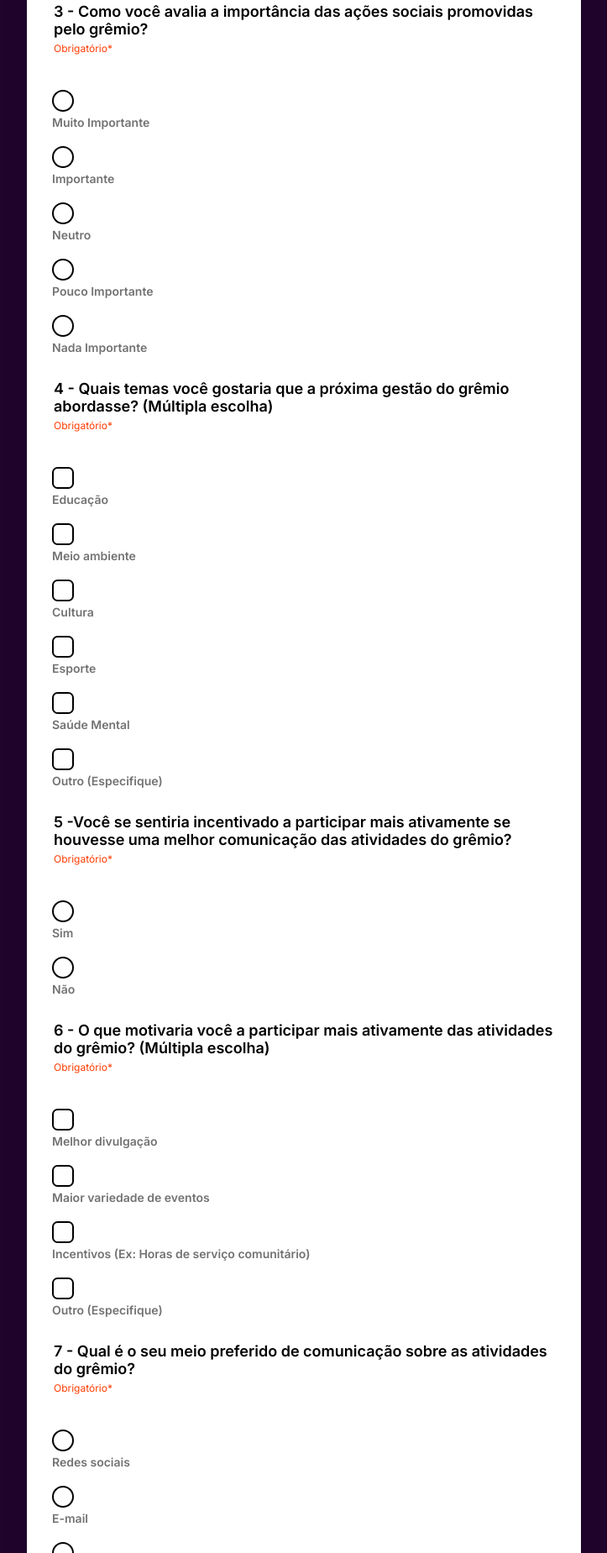
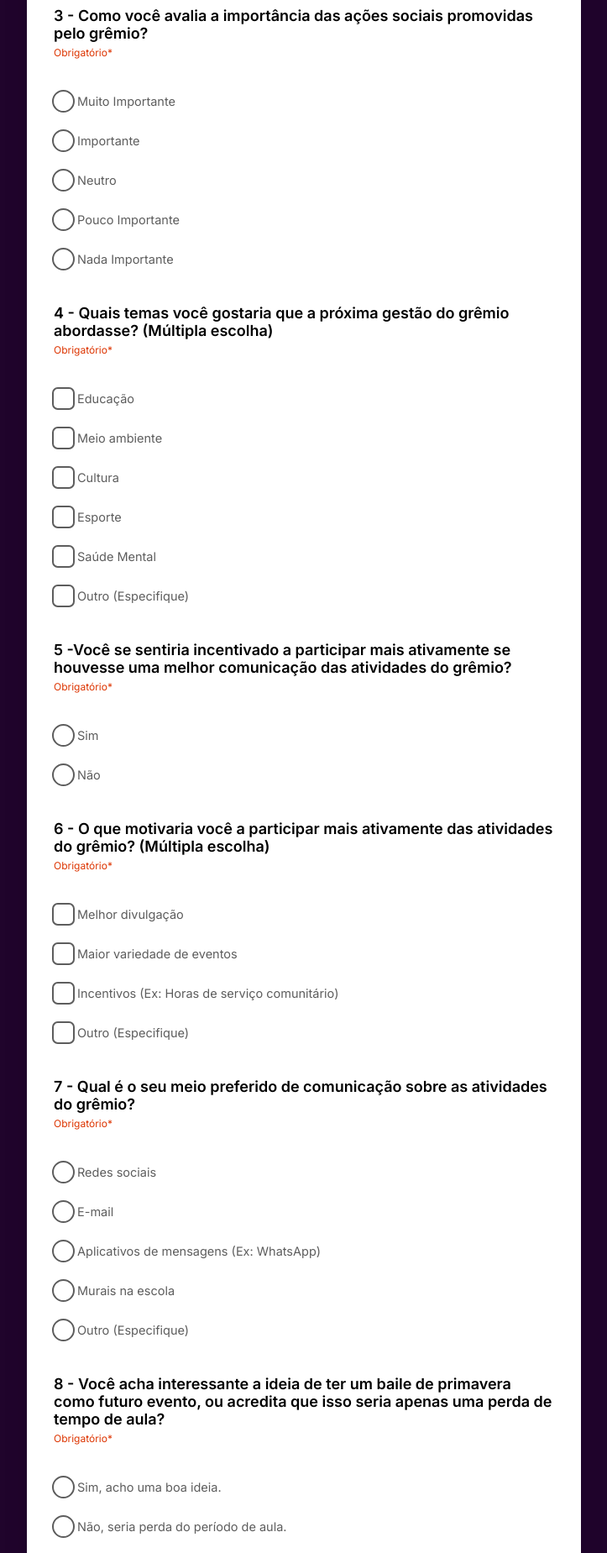
Before and after one commit to risechapa/rise, a plain HTML site: page index.html in a window 1280 px wide. Shown: the part 411-2260 px from the top of the page at 84% size, without its empty margins (278-1001 px from the left). Drawn offline with Linux system fonts and the light colour scheme.

Commit message:
CSS fixed

```diff
--- a/index.html
+++ b/index.html
@@ -11,7 +11,7 @@
     <div class="form-container">
         <form action="https://formspree.io/f/mpwpwwqn" method="POST" id="pesquisaCampo">
             <div class="form-group">
-            <label for="ano"> <legend>1 - Em qual ano você está?</legend> <p>Obrigatório*</p> </label>
+            <label for="ano"> <legend>1 - Em qual ano você está? <p>Obrigatório*</p></legend> </label>
 
                 <select id="ano" name="ano" onchange="nonEmpty(this)">
                     <option value="select">Selecione...</option>
@@ -22,7 +22,7 @@
 
             </div>
             <div class="form-group">
-                <label for="curso"><legend>2- Em qual curso você está?</legend> <p>Obrigatório*</p> </label>
+                <label for="curso"><legend>2- Em qual curso você está? <p>Obrigatório*</p></legend> </label>
                 <select id="curso" name="curso" onchange="nonEmpty(this)">
                     <option value="select">Selecione...</option>
                     <option value="dsem">Desenvolvimento de Sistemas</option>
@@ -37,43 +37,67 @@
             <div class="form-group">
 
                 <legend>3 - Como você avalia a importância das ações sociais promovidas pelo grêmio? <p>Obrigatório*</p> </legend>
+
+                    <div class="resposta">
                     <input type="radio" id="muitoImportante" name="acoes" value="muitoImportante" onchange="nonEmpty(this)">
-                    <label for="muitoImportante">Muito Importante</label>
+                    <label for="muitoImportante"> Muito Importante</label>
+                    </div> <br>
 
+                    <div class="resposta">
                     <input type="radio" id="importante" name="acoes" value="importante" onchange="nonEmpty(this)">
-                    <label for="importante">Importante</label>
+                    <label for="importante"> Importante</label>
+                    </div> <br>
 
+                    <div class="resposta">
                     <input type="radio" id="neutro" name="acoes" value="neutro" onchange="nonEmpty(this)">
-                    <label for="neutro">Neutro</label>
+                    <label for="neutro"> Neutro</label>
+                    </div> <br>
 
+                    <div class="resposta">
                     <input type="radio" id="poucoImportante" name="acoes" value="poucoImportante" onchange="nonEmpty(this)">
-                    <label for="poucoImportante">Pouco Importante</label>
+                    <label for="poucoImportante"> Pouco Importante</label>
+                    </div> <br>
 
+                    <div class="resposta">
                     <input type="radio" id="nadaImportante" name="acoes" value="nadaImportante" onchange="nonEmpty(this)">
-                    <label for="nadaImportante">Nada Importante</label>
+                    <label for="nadaImportante"> Nada Importante</label>
+                    </div> <br>
 
             </div>
 
             <div class="form-group">
 
                 <legend>4 - Quais temas você gostaria que a próxima gestão do grêmio abordasse? (Múltipla escolha) <p>Obrigatório*</p> </legend>
+
+                <div class="resposta">
                 <input type="checkbox" id="educacao" name="temas" value="educacao" onchange="nonEmpty(this)">
-                <label for="educacao">Educação</label>
+                <label for="educacao"> Educação</label>
+                </div> <br>
 
+                <div class="resposta">
                 <input type="checkbox" id="meioAmbiente" name="temas" value="meioAmbiente" onchange="nonEmpty(this)">
-                <label for="meioAmbiente">Meio ambiente</label>
+                <label for="meioAmbiente"> Meio ambiente</label>
+                </div> <br>
 
+                <div class="resposta">
                 <input type="checkbox" id="cultura" name="temas" value="cultura" onchange="nonEmpty(this)">
-                <label for="cultura">Cultura</label>
+                <label for="cultura"> Cultura</label>
+                </div> <br>
 
+                <div class="resposta">
                 <input type="checkbox" id="esporte" name="temas" value="esporte" onchange="nonEmpty(this)">
-                <label for="esporte">Esporte</label>
+                <label for="esporte"> Esporte</label>
+                </div> <br>
 
+                <div class="resposta">
                 <input type="checkbox" id="saudeMental" name="temas" value="saudeMental" onchange="nonEmpty(this)">
-                <label for="saudeMental">Saúde Mental</label>
+                <label for="saudeMental"> Saúde Mental</label>
+                </div> <br>
 
+                <div class="resposta">
                 <input type="checkbox" id="outroTemas" name="temas" value="outroTemas" oninput="showText(this)" onchange="nonEmpty(this)">
-                <label for="outroTemas">Outro (Especifique)</label>
+                <label for="outroTemas"> Outro (Especifique)</label>
+                </div> <br>
                 <textarea id="temasText" name="temasText" class="hidden" placeholder="Digite sua resposta"></textarea>
 
             </div>
@@ -81,28 +105,43 @@
             <div class="form-group">
 
                 <legend>5 -Você se sentiria incentivado a participar mais ativamente se houvesse uma melhor comunicação das atividades do grêmio? <p>Obrigatório*</p> </legend>
+
+                <div class="resposta">
                 <input type="radio" id="simComunicacao" name="comunicacao" value="simComunicacao" onchange="nonEmpty(this)">
-                <label for="simComunicacao">Sim</label>
+                <label for="simComunicacao"> Sim</label>
+                </div> <br>
 
+                <div class="resposta">
                 <input type="radio" id="naoComunicacao" name="comunicacao" value="naoComunicacao" onchange="nonEmpty(this)">
-                <label for="naoComunicacao">Não</label>
+                <label for="naoComunicacao"> Não</label>
+                </div> <br>
 
             </div>
 
             <div class="form-group">
 
                 <legend>6 - O que motivaria você a participar mais ativamente das atividades do grêmio? (Múltipla escolha)<p>Obrigatório*</p> </legend>
+
+                <div class="resposta">
                 <input type="checkbox" id="melhorDivulgacao" name="atividade" value="melhorDivulgacao" onchange="nonEmpty(this)">
-                <label for="melhorDivulgacao">Melhor divulgação</label>
+                <label for="melhorDivulgacao"> Melhor divulgação</label>
+                </div> <br>
 
+                <div class="resposta">
                 <input type="checkbox" id="maiorVariedadeEventos" name="atividade" value="maiorVariedadeEventos" onchange="nonEmpty(this)">
-                <label for="maiorVariedadeEventos">Maior variedade de eventos</label>
+                <label for="maiorVariedadeEventos"> Maior variedade de eventos</label>
+                </div> <br>
 
+
+                <div class="resposta">
                 <input type="checkbox" id="incentivos" name="atividade" value="incentivos" onchange="nonEmpty(this)">
-                <label for="incentivos">Incentivos (Ex: Horas de serviço comunitário)</label>
+                <label for="incentivos"> Incentivos (Ex: Horas de serviço comunitário)</label>
+                </div> <br>
 
+                <div class="resposta">
                 <input type="checkbox" id="outroAtividade" name="atividade" value="outroAtividade"  oninput="showText(this)" onchange="nonEmpty(this)">
-                <label for="outroAtividade">Outro (Especifique)</label>
+                <label for="outroAtividade"> Outro (Especifique)</label>
+                </div>
                 <textarea id="atividadeText" name="atividadeText" class="hidden" placeholder="Digite sua resposta"></textarea>
 
             </div>
@@ -110,20 +149,31 @@
             <div class="form-group">
 
                 <legend>7 - Qual é o seu meio preferido de comunicação sobre as atividades do grêmio? <p>Obrigatório*</p> </legend>
+
+                <div class="resposta">
                 <input type="radio" id="redesSociais" name="meio" value="redesSociais" onclick="hideTextRadio(this)" onchange="nonEmpty(this)">
-                <label for="redesSociais">Redes sociais</label>
+                <label for="redesSociais"> Redes sociais</label>
+                </div> <br>
 
+                <div class="resposta">
                 <input type="radio" id="email" name="meio" value="email" onclick="hideTextRadio(this)" onchange="nonEmpty(this)">
-                <label for="email">E-mail</label>
+                <label for="email"> E-mail</label>
+                </div> <br>
 
+                <div class="resposta">
                 <input type="radio" id="msgApps" name="meio" value="msgApps" onclick="hideTextRadio(this)" onchange="nonEmpty(this)">
-                <label for="msgApps">Aplicativos de mensagens (Ex: WhatsApp)</label>
+                <label for="msgApps"> Aplicativos de mensagens (Ex: WhatsApp)</label>
+                </div> <br>
 
+                <div class="resposta">
                 <input type="radio" id="murais" name="meio" value="murais" onclick="hideTextRadio(this)" onchange="nonEmpty(this)">
-                <label for="murais">Murais na escola</label>
+                <label for="murais"> Murais na escola</label>
+                </div> <br>
 
+                <div class="resposta">
                 <input type="radio" id="outroMeio" name="meio" value="outroMeio" onclick="showTextRadio(this)" onchange="nonEmpty(this)">
-                <label for="outroMeio">Outro (Especifique)</label>
+                <label for="outroMeio"> Outro (Especifique)</label>
+                </div> <br>
                 <textarea id="meioText" name="meioText" class="hidden" placeholder="Digite sua resposta"></textarea>
 
             </div>
@@ -131,11 +181,16 @@
             <div class="form-group">
 
                 <legend>8 - Você acha interessante a ideia de ter um baile de primavera como futuro evento, ou acredita que isso seria apenas uma perda de tempo de aula? <p>Obrigatório*</p> </legend>
+
+                <div class="resposta">
                 <input type="radio" id="simIdeia" name="baile" value="simIdeia" onchange="nonEmpty(this)">
-                <label for="simIdeia">Sim, acho uma boa ideia.</label>
+                <label for="simIdeia"> Sim, acho uma boa ideia.</label>
+                </div> <br>
 
+                <div class="resposta">
                 <input type="radio" id="naoIdeia" name="baile" value="naoIdeia" onchange="nonEmpty(this)">
-                <label for="naoIdeia">Não, seria perda do período de aula.</label>
+                <label for="naoIdeia"> Não, seria perda do período de aula.</label>
+                </div> <br>
 
             </div>
 
@@ -143,11 +198,16 @@
 
                 <legend>9 - Você considera interessante a ideia de termos, uma vez por mês, uma reunião com todos os representantes para analisar
                 suas necessidades e discutir propostas? Essa seria uma forma de integrar os representantes ao grêmio. <p>Obrigatório*</p> </legend>
+
+                <div class="resposta">
                 <input type="radio" id="simReuniao" name="reuniao" value="simReuniao" onchange="nonEmpty(this)">
-                <label for="simReuniao">Sim</label>
+                <label for="simReuniao"> Sim</label>
+                </div> <br>
 
+                <div class="resposta">
                 <input type="radio" id="naoReuniao" name="reuniao" value="naoReuniao" onchange="nonEmpty(this)">
-                <label for="naoReuniao">Não</label>
+                <label for="naoReuniao"> Não</label>
+                </div> <br>
 
             </div>
 
--- a/styles.css
+++ b/styles.css
@@ -1,5 +1,4 @@
 @import url('https://fonts.googleapis.com/css2?family=Inter:wght@400;600&display=swap');
-
 
 
 body {
@@ -54,16 +53,24 @@ h2 {
 
 .form-group label, .form-group legend {
     display: block;
+    margin-top: 5px;
     margin-bottom: 5px;
     font-weight: 600;
-    color: #727272;
-    font-size: 14px;
+    color: #5d5d5d;
+    font-size: 14.5px;
+
+}
+
+.form-group label{
+
+    font-weight: 100;
 }
 
 .css-aditional label, .form-group legend {
     font-size: 18px;
     display: block;
     color: black;
+
 ;
 }
 
@@ -71,38 +78,28 @@ h2 {
 .form-group input {
     all: unset;
     border: 2px solid rgb(0, 0, 0);
-    width: 20px;
-    height: 20px;
+    width: 23px;
+    height: 23px;
+    margin-right: 3px ;
     display: inline-block;
 
 }
 
 .form-group input[type="radio"] {
     border-radius: 50%;
-    margin-top: 15px;
-    width: 22px;
-    height: 22px;
+    border-color: #5d5d5d ;
 }
+
 
 .form-group input[type="checkbox"] {
     border-radius: 25%;
-    margin-top: 15px;
-
-}
-
-.form-group input[type="checkbox"] {
-    border-radius: 25%;
-    margin-top: 15px;
-    width: 22px;
-    height: 22px;
+    border-color: #5d5d5d;
 }
 
 .form-group input:checked {
     background-color: #682784;
-    width: 22px;
-    height: 22px;
+    border-color: #000000
 }
-
 
 
 .empty {
@@ -160,6 +157,12 @@ h2 {
     display: none;
 }
 
+.resposta{
+    padding-top: 10px;
+    padding-bottom: 10px;
+    display:inline-flex;
+}
+
 input[type="submit"] {
     background-color: #51146b;
     color: white;
@@ -180,12 +183,12 @@ input[type="submit"]:hover {
 }
 
 label p, legend p {
-    color: rgb(255, 60, 0);
+    color: rgb(221, 53, 2);
 
 }
 
 .opcional {
-    color: #611dff;
+    color: #7135fd;
 }
 
 ::-webkit-scrollbar {
@@ -216,7 +219,7 @@ label p, legend p {
 
     .form-group label {
             font-size: 16px;
-            padding: 12px;
+
         }
 
     .css-aditional, .form-group input, .form-group textarea, .form-group legend {
@@ -238,7 +241,7 @@ label p, legend p {
 
         .form-group label {
             font-size: 16px;
-            padding: 12px;
+
         }
 
     .css-aditional, .form-group input, .form-group textarea, .form-group legend {
```
